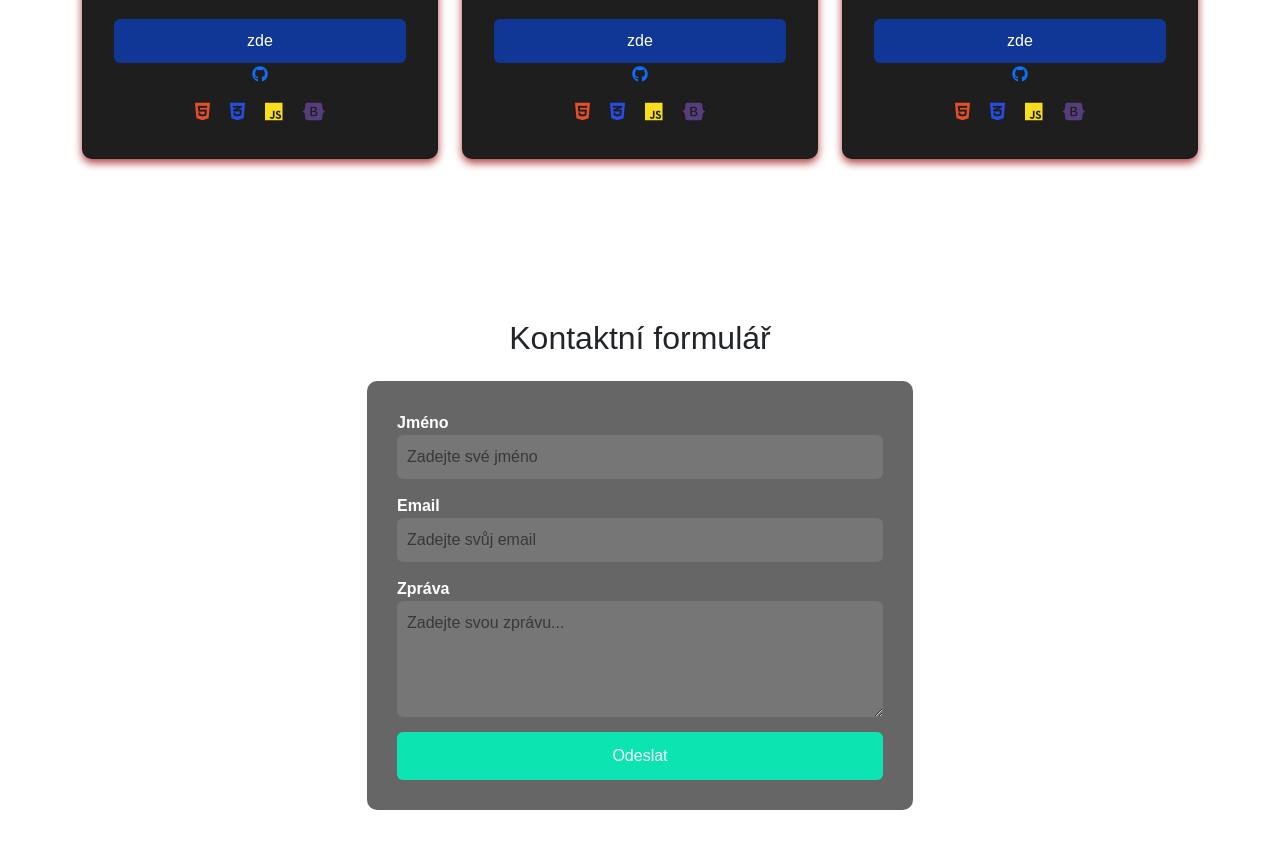
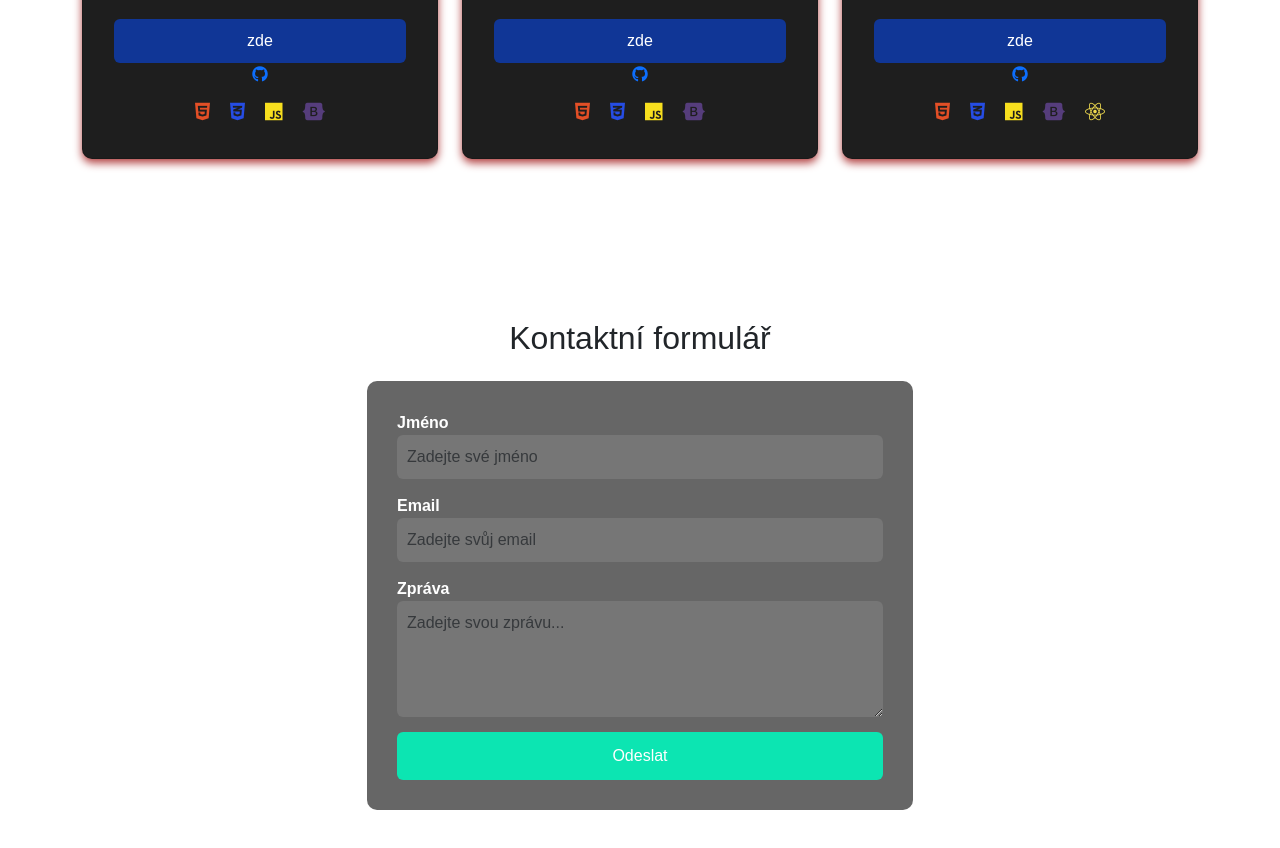
Before and after one commit to atonin91cz/tomecekantonin, a plain HTML site: page index.html in a window 1280 px wide. Shown: the part 4040-4888 px from the top of the page. Drawn offline with nearby package versions, Linux system fonts and the light colour scheme.

Commit message:
Update index.html

```diff
--- a/index.html
+++ b/index.html
@@ -12,7 +12,7 @@
       rel="stylesheet"
     />
 
-    <!-- Font -->
+    <!-- FontAwesome Icons -->
     <link
       href="https://cdnjs.cloudflare.com/ajax/libs/font-awesome/6.0.0-beta3/css/all.min.css"
       rel="stylesheet"
@@ -475,6 +475,7 @@
                     <i class="fab fa-css3-alt"></i>
                     <i class="fab fa-js"></i>
                     <i class="fab fa-bootstrap"></i>
+                    <i class="fab fa-react"></i>
                   </div>
                 </div>
               </div>
```
